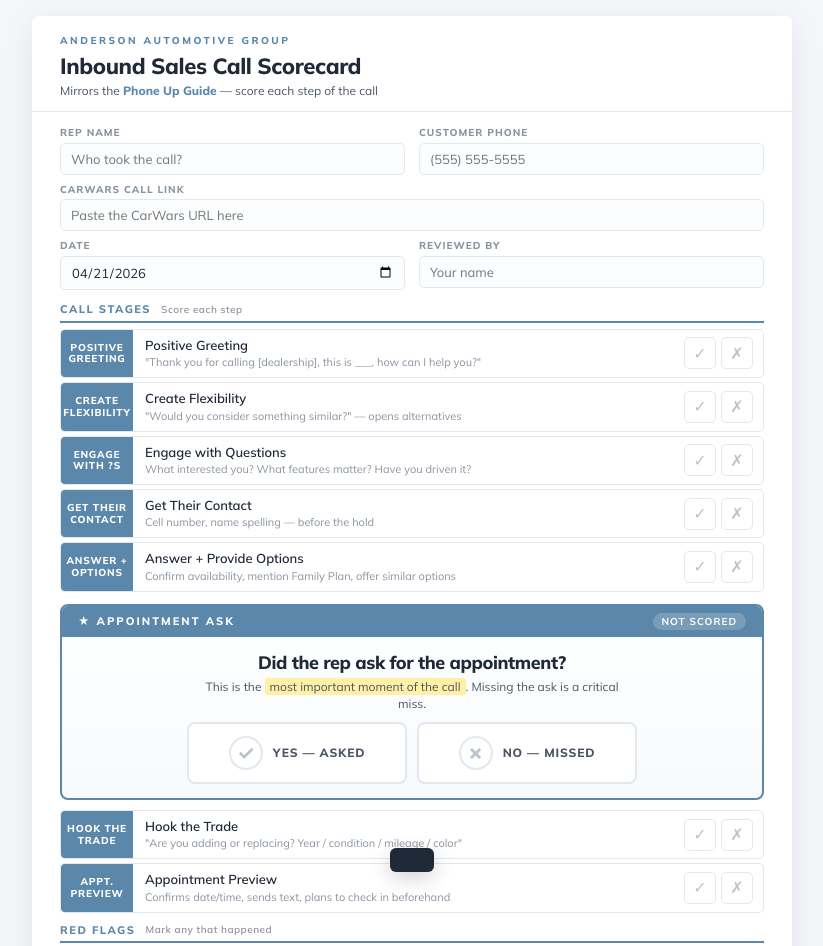
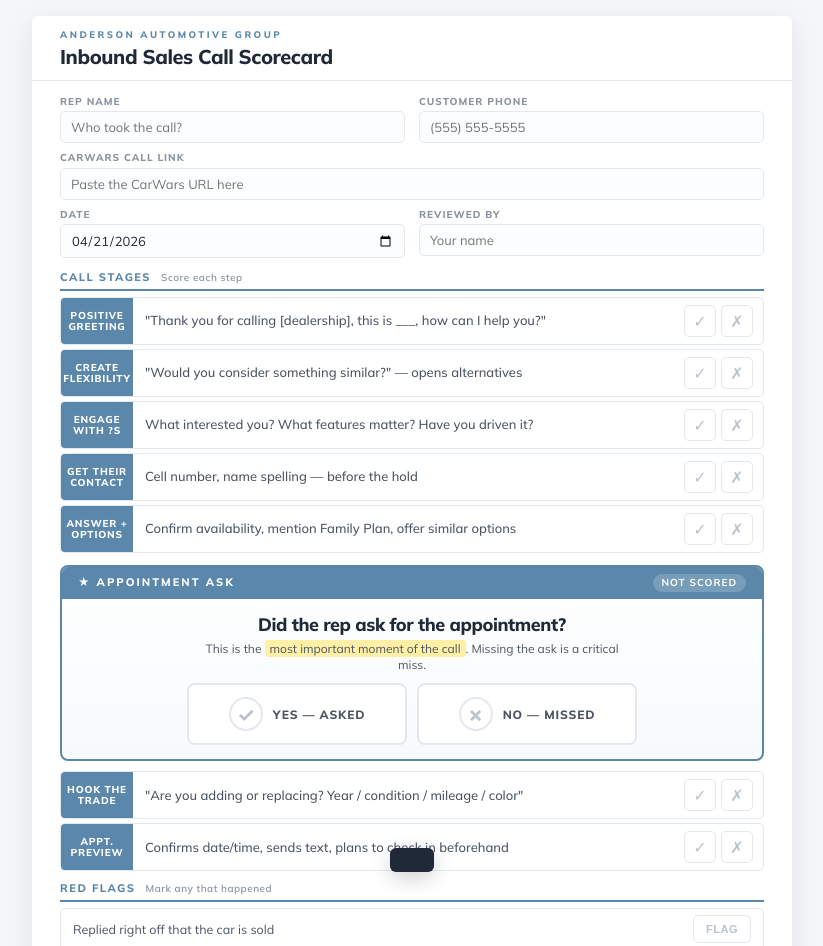
Before and after one commit to laurajreynes/anderson-scorecard, a website: page public/index.html in a window 1280 px wide. Shown: the top 946 px of the page, without its empty margins (228-1051 px from the left). Drawn offline with nearby package versions, Linux system fonts and the light colour scheme.

Commit message:
Add files via upload

```diff
--- a/public/index.html
+++ b/public/index.html
@@ -47,29 +47,23 @@
 
   /* Header */
   .header {
-    padding: 18px 28px 12px;
+    padding: 12px 28px 10px;
     border-bottom: 1px solid var(--line);
   }
   .header .eyebrow {
-    font-size: 10px;
+    font-size: 9.5px;
     letter-spacing: 2.5px;
     text-transform: uppercase;
     color: var(--navy);
     font-weight: 800;
-    margin-bottom: 4px;
+    margin-bottom: 2px;
   }
   .header h1 {
-    font-size: 22px;
+    font-size: 20px;
     font-weight: 800;
     color: var(--ink);
     letter-spacing: -0.4px;
-    margin-bottom: 2px;
   }
-  .header .subtitle {
-    font-size: 12px;
-    color: var(--ink-2);
-  }
-  .header .subtitle strong { color: var(--navy); font-weight: 800; }
 
   .form-body { padding: 14px 28px 4px; }
 
@@ -151,11 +145,9 @@
     padding: 7px 10px 7px 12px;
     gap: 12px;
   }
-  .item-body .item-label {
-    font-size: 13px; color: var(--ink); font-weight: 600;
-  }
+  .item-body .item-label { display: none; }
   .item-body .item-hint {
-    display: block; font-size: 11px; color: var(--muted); font-weight: 400; margin-top: 1px;
+    display: block; font-size: 13px; color: var(--ink-2); font-weight: 500; margin-top: 0;
   }
   .check-btns { display: flex; gap: 5px; flex-shrink: 0; }
   .check-btn {
@@ -361,7 +353,6 @@
   <div class="header">
     <div class="eyebrow">Anderson Automotive Group</div>
     <h1>Inbound Sales Call Scorecard</h1>
-    <div class="subtitle">Mirrors the <strong>Phone Up Guide</strong> — score each step of the call</div>
   </div>
 
   <div class="form-body">
```
